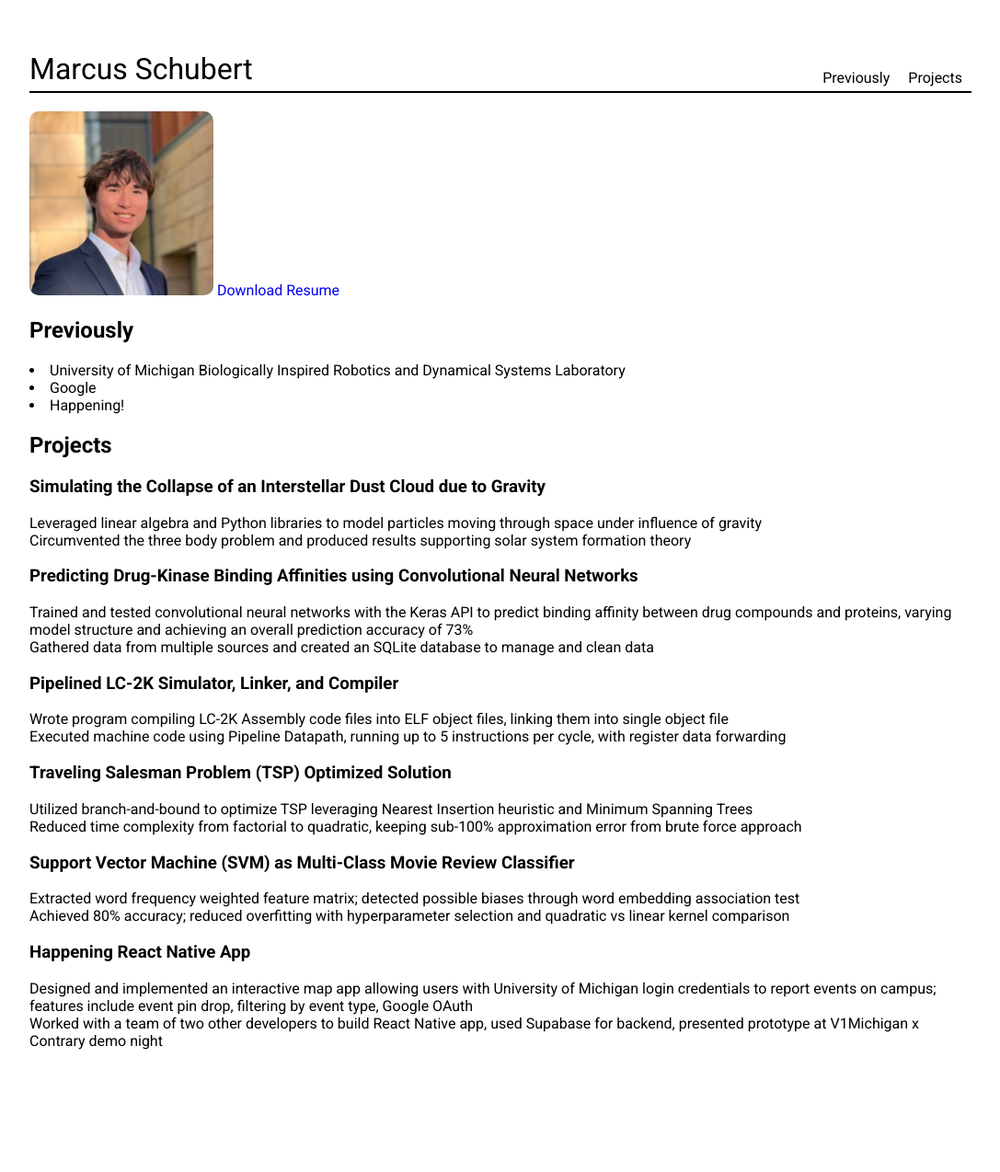
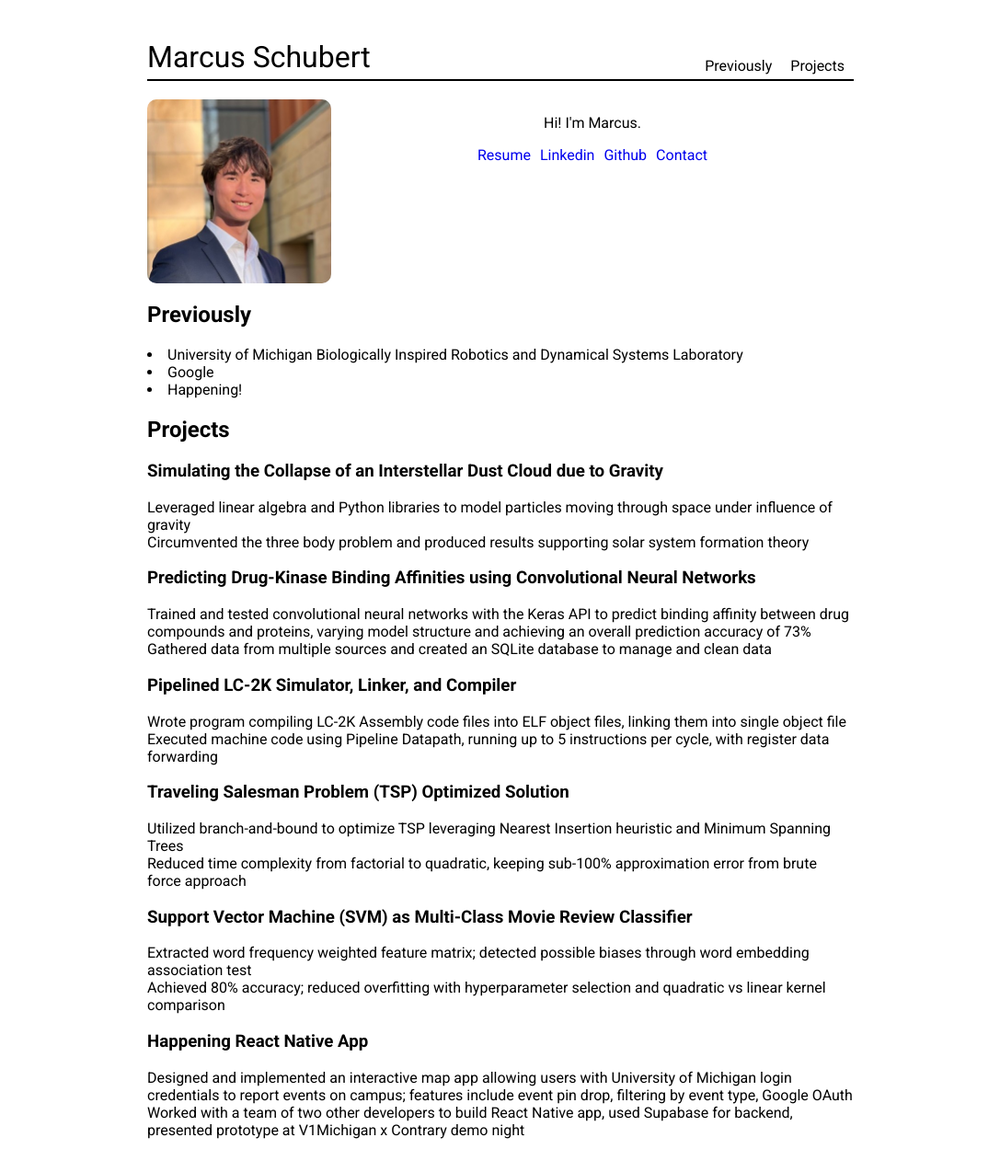
Before and after one commit to mschubs/mschubs.github.io, a Jekyll site: the page built from index.html, in a window 1280 px wide. Shown: the whole page at 92% size, without its empty margins (96-1183 px from the left). Built offline with Jekyll 4.4.1, drawn with Linux system fonts in a browser that asks for light colours; before the commit the page ends 1177 px from its top, so only the background shows below that.

Commit message:
added some styling and links

```diff
--- /dev/null
+++ b/_includes/introduction.html
@@ -0,0 +1,12 @@
+<img src="/assets/images/marcus_professional.jpeg">
+<div id="about">
+    <p>
+        Hi! I'm Marcus.
+    </p>
+    <div class="links">
+        <a href="/assets/files/marcus_resume.pdf">Resume</a>
+        <a href="https://www.linkedin.com/in/marcus-schubert/">Linkedin</a>
+        <a href="https://github.com/mschubs">Github</a>
+        <a href="mailto:marschub@umich.edu">Contact</a>
+    </div>
+</div>
--- a/_sass/main.scss
+++ b/_sass/main.scss
@@ -43,6 +43,31 @@ a {
     }
 }
 
+#home {
+    display: flex;
+    flex-direction: row;
+    #img {
+        display: flex;
+    }
+    #about {
+        display: flex;
+        flex-direction: column;
+        flex: 1;
+        p {
+            display: flex;
+            justify-content: center;
+        }
+        .links {
+            display: flex;
+            justify-content: center;
+            a {
+                padding-left: 5px;
+                padding-right: 5px;
+            }
+        }
+    }
+}
+
 .projectDescription {
     white-space: pre-line;
 }
@@ -50,12 +75,11 @@ a {
 body {
     font-family: 'Roboto', sans-serif;
     margin: 0;
-    padding-left: 10%;
-    padding-right: 10%;
+    padding-left: 20%;
+    padding-right: 20%;
 }
 
 main {
-    flex: 1;
     padding-top: 20px;
     padding-bottom: 20px;
 }
--- a/index.html
+++ b/index.html
@@ -3,8 +3,7 @@ title: Home
 ---
 <main>
     <section id="home">
-        <img src="/assets/images/marcus_professional.jpeg">
-        <a href="/assets/files/marcus_resume.pdf" download="marcusschubert_resume.pdf">Download Resume</a>
+       {% include introduction.html %}
     </section>
     <section id="previously">
         <h2>Previously</h2>
```
